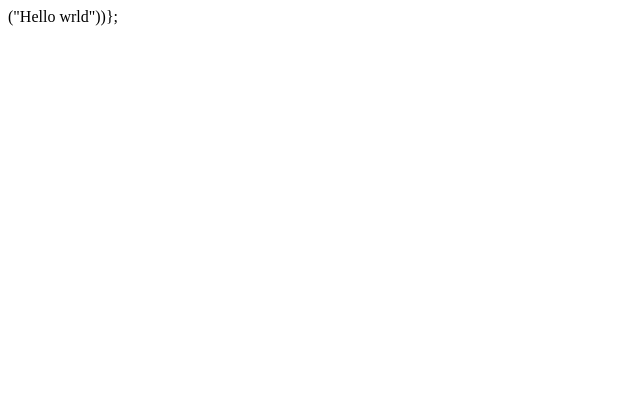
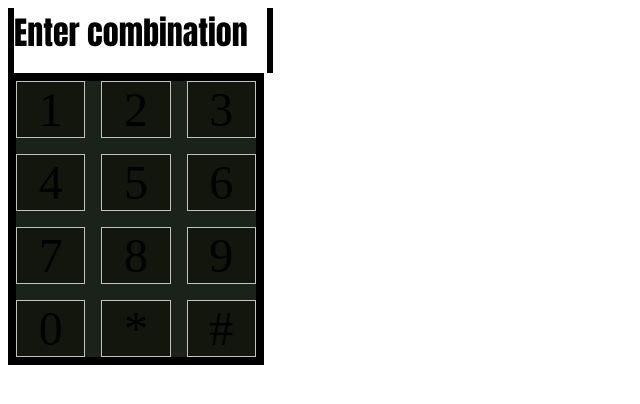
Before and after one commit to StianSundby/LearningJS, a plain HTML site: page uke2/codelock/codelock.html in a window 1280 px wide. Shown: the whole page, without its empty margins (0-640 px from the left). Drawn offline with Linux system fonts and the light colour scheme.

Commit message:
codelock basics

```diff
--- a/uke2/codelock/codelock.html
+++ b/uke2/codelock/codelock.html
@@ -1,12 +1,63 @@
 <!DOCTYPE html>
 <html lang="en">
+
 <head>
     <meta charset="UTF-8">
     <meta http-equiv="X-UA-Compatible" content="IE=edge">
     <meta name="viewport" content="width=device-width, initial-scale=1.0">
-    <title>Document</title>
+    <title>Codelock</title>
+    <link rel="stylesheet" href="codelockstyle.css">
 </head>
+
 <body>
-    ("Hello wrld"))};
+    <div id="displayNumbers">
+        Enter combination
+    </div>
+    <div class="gridContainer">
+        <div class="gridItem">1</div>
+        <div class="gridItem">2</div>
+        <div class="gridItem">3</div>
+        <div class="gridItem">4</div>
+        <div class="gridItem">5</div>
+        <div class="gridItem">6</div>
+        <div class="gridItem">7</div>
+        <div class="gridItem">8</div>
+        <div class="gridItem">9</div>
+        <div class="gridItem">0</div>
+        <div class="gridItem">*</div>
+        <div class="gridItem">#</div>
+    </div>
+
+
+
+
+
+
+
 </body>
+
 </html>
+<!-- <button onclick="tell()">Tell!</button>
+<div id="info">Trykk på knappen!</div>
+
+<script>
+    var tallA = 0;
+    var tekstA = 'TekstA ';
+    console.log(tallA, tekstA);
+
+    function tell() {
+        var tallB = 0;
+        var tekstB = 'TekstB ';
+
+        tallA++;
+        tallB++;
+        tekstA += '*';
+        tekstB += '*';
+
+        document.getElementById('info').innerHTML =
+            'TallA=' + tallA +
+            '<br/>TallB=' + tallB +
+            '<br/>TekstA=' + tekstA +
+            '<br/>TekstB=' + tekstB;
+    }
+</script> -->
--- /dev/null
+++ b/uke2/codelock/codelockstyle.css
@@ -0,0 +1,33 @@
+#displayNumbers {
+    height: 100%;
+    width: 20%;
+    position: relative;
+    position
+    border-top: 0.2em solid black;
+    border-left: 0.2em solid black;
+    border-right: 0.2em solid black;
+    border-bottom: none;
+    border-top-width: 50%;
+    text-align: left;
+    font-family: Impact, Haettenschweiler, 'Arial Narrow Bold', sans-serif;
+    font-size: 2em;
+    margin: 0, auto;
+    padding-bottom: 0.5em;
+}
+
+.gridContainer {
+    background-color: #1b221a;
+    display: grid;
+    grid-template-columns: repeat(3, 1fr);
+    gap: 1em;
+    width: 15em;
+    border: 0.5em solid black;
+}
+.gridItem {
+    background-color: #13160d;
+    border: 1px solid #c2c1bd;
+    font-size: 3em;
+    text-align: center;
+    scale: 1;
+    max-width: 100px;
+}
```
